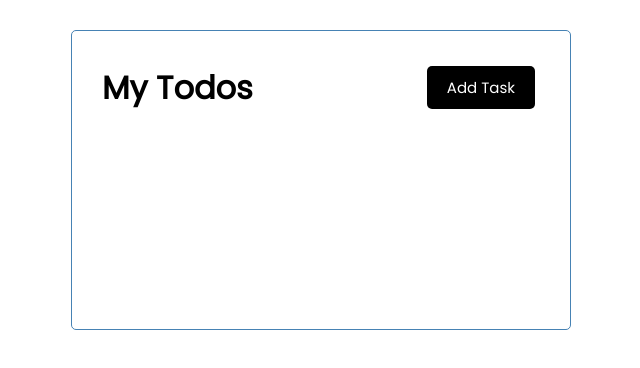
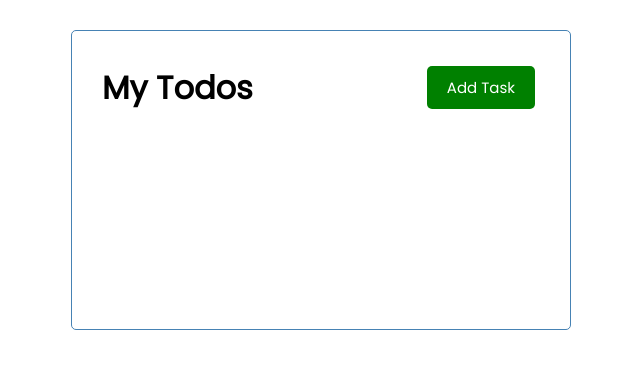
Before and after one commit to YugenFox/react-my-todos-app, a React (Create React App) app: page / in a window 1280 px wide. Shown: the top 368 px of the page, without its empty margins (319-959 px from the left). Built offline with nearby package versions, Linux system fonts and the light colour scheme.

Commit message:
Button component added
Still needs to have onAdd func passed to it

```diff
--- /dev/null
+++ b/src/components/Button.js
@@ -0,0 +1,30 @@
+import Task from "./Task";
+import { PropTypes } from "prop-types";
+
+const Button = ({ text, color, onAdd }) => {
+  // const onClick = (e) => {
+  //   console.log(e.timeStamp)
+  // }
+
+  return (
+    <button className="btn" style={{ backgroundColor: color }} onClick={onAdd}>
+      {text}
+    </button>
+  );
+};
+
+Button.defaultProps = {
+  text: "Add Task",
+  color: "steelblue",
+  onAdd: () => {
+    console.log("Need to finish onAdd function");
+  },
+};
+
+Button.propTypes = {
+  text:  PropTypes.string,
+  color: PropTypes.string,
+  onAdd: PropTypes.func,
+};
+
+export default Button;
--- a/src/components/Header.js
+++ b/src/components/Header.js
@@ -1,10 +1,11 @@
 import PropTypes from 'prop-types'
+import Button from './Button'
 
 const Header = ({title}) => {
   return (
     <div className='header'>
       <h1>{title}</h1>
-      <button className='btn'>Add Task</button>
+      <Button text="Add Task" color="green"/>
     </div>
   )
 }
```
